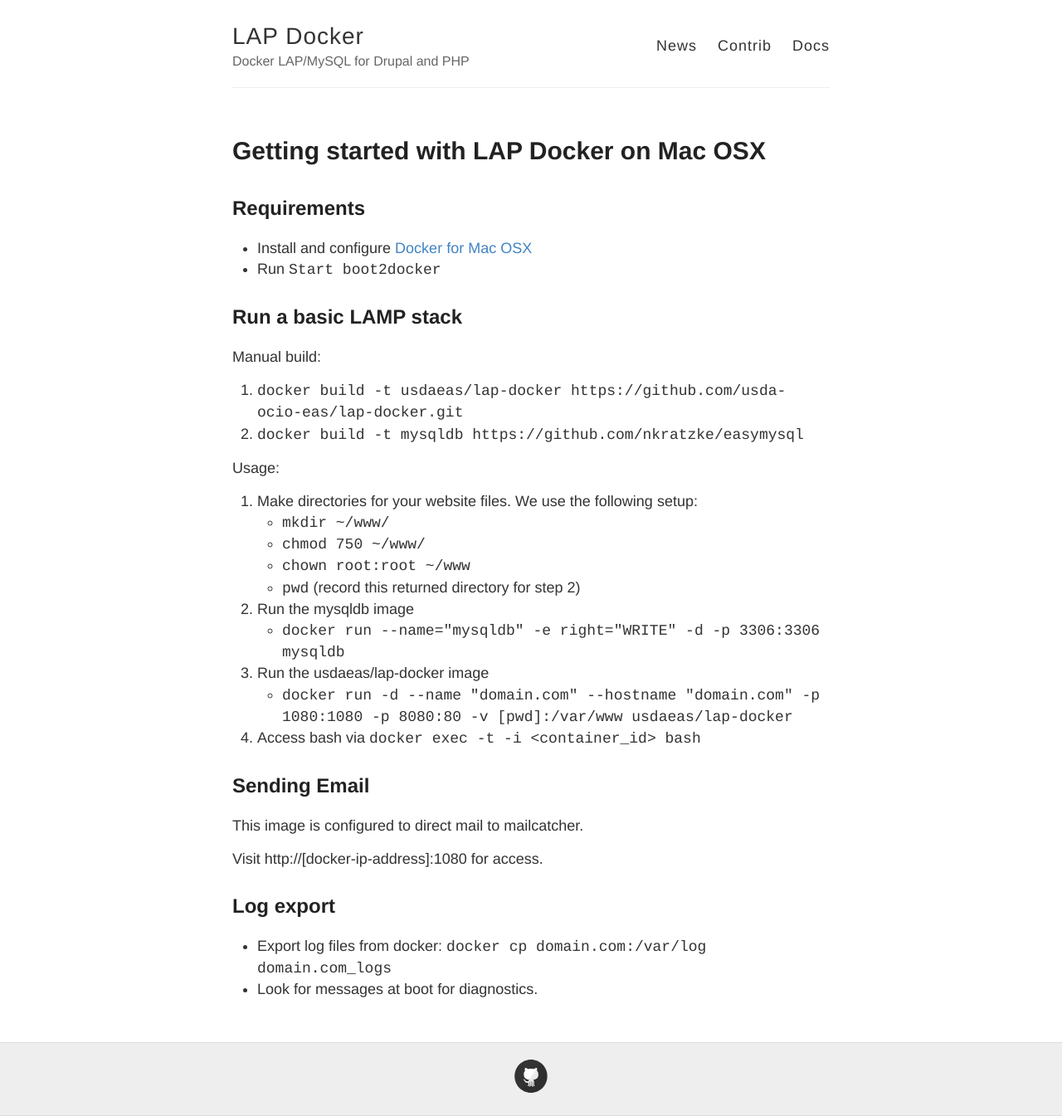
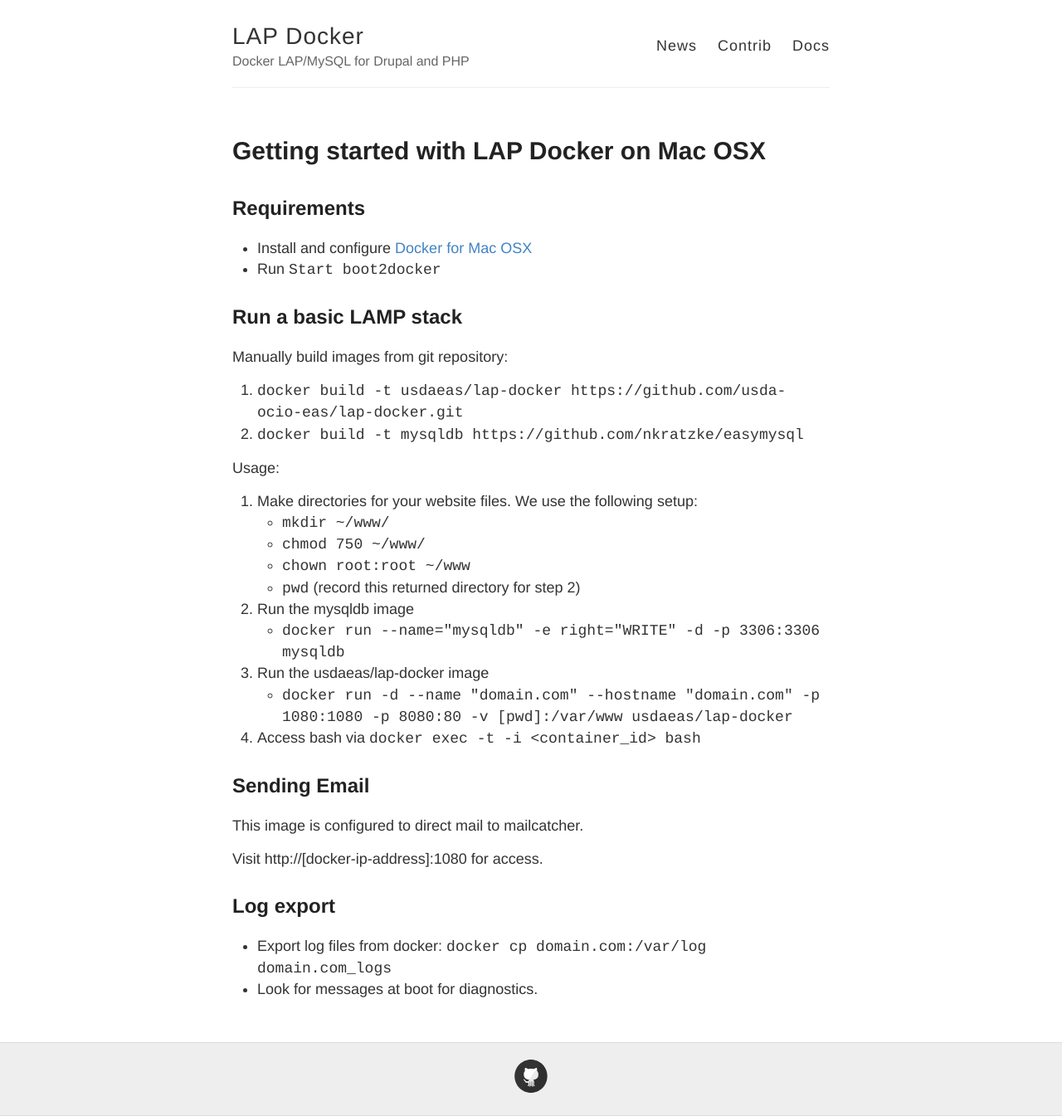
Before and after one commit to hedinfaok/lap-docker, a Jekyll site: the page built from _docs/mac/getting-started.md, in a window 1280 px wide. Shown: the whole page at 83% size. Built offline with Jekyll 4.4.1, drawn with Linux system fonts in a browser that asks for light colours; Markdown is read by kramdown in place of the engine named in the settings.

Commit message:
Update language for manual buildout.

```diff
--- a/_docs/mac/getting-started.md
+++ b/_docs/mac/getting-started.md
@@ -13,7 +13,7 @@
 Run a basic LAMP stack
 ----------
 
-Manual build:
+Manually build images from git repository:
 
 1. `docker build -t usdaeas/lap-docker https://github.com/usda-ocio-eas/lap-docker.git`
 2. `docker build -t mysqldb https://github.com/nkratzke/easymysql`
```
